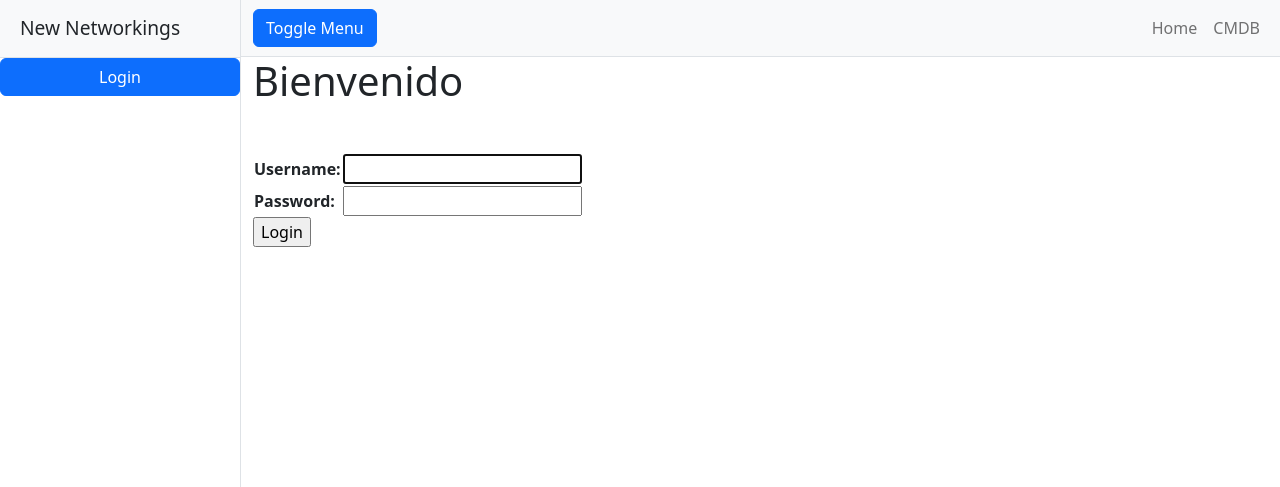
After one commit to sergioxjaque/jaque_sergio_57810, a Django app: page /login/ in a window 1280 px wide. The commit adds this page. Shown: the top 487 px of the page. Run offline with Django 5.2, Linux system fonts and the light colour scheme; some libraries are stand-ins or nearby versions.

Commit message:
Se habilito la proteccion de las funciones del panel con login de usuario

```diff
--- a/mynetapp/entidades/templates/entidades/index.html
+++ b/mynetapp/entidades/templates/entidades/index.html
@@ -20,13 +20,23 @@
             <div class="border-end bg-white" id="sidebar-wrapper">
                 <div class="sidebar-heading border-bottom bg-light">New Networkings</div>
                 <div class="list-group list-group-flush">
+
+            {% if user.is_authenticated %}
+
                     <a class="list-group-item list-group-item-action list-group-item-light p-3" href="{% url 'hosts' %}">Hosts</a>
                     <a class="list-group-item list-group-item-action list-group-item-light p-3" href="{% url 'vlans' %}">Vlans</a>
                     <a class="list-group-item list-group-item-action list-group-item-light p-3" href="{% url 'owners' %}">Owners</a>
                     <a class="list-group-item list-group-item-action list-group-item-light p-3" href="{% url 'torresops' %}">Torres</a>
                     <a class="list-group-item list-group-item-action list-group-item-light p-3" href="{% url 'acerca' %}">acerca</a>
+                    <p style="color:blue"> [{{user.first_name}} {{user.last_name}}]</p>
 
+
+            {% else %}
+                <a class="btn btn-primary" href="{% url 'login' %}">Login</a>
+
+            {% endif %}
                 </div>
+
             </div>
             <!-- Page content wrapper-->
             <div id="page-content-wrapper">
--- /dev/null
+++ b/mynetapp/entidades/templates/entidades/login.html
@@ -0,0 +1,19 @@
+{% extends "entidades/index.html" %}
+
+
+{% block titulo %}
+<h1 class="mb-5">Bienvenido</h1>
+{% endblock titulo %}
+
+
+{% block contenido %}
+
+<form action="" method="post">
+    {% csrf_token %}
+    <table>
+        {{ form.as_table }}
+    </table>
+    <input type="submit" value="Login">
+</form>
+
+{% endblock contenido %}
--- a/mynetapp/entidades/urls.py
+++ b/mynetapp/entidades/urls.py
@@ -40,5 +40,12 @@ urlpatterns = [
     path('torresopsUpdate/<int:pk>/', TorresOpsUpdate.as_view(), name="torresopsUpdate"),
     path('torresopsDelete/<int:pk>/', TorresOpsDelete.as_view(), name="torresopsDelete"),
 
+
+# _________________________________________________________________
+### LOGIN/OUT
+    path('login/', loginRequest, name="login"),
+   # path('logout/', LogoutView.as_view(template_name="entidades/logout.html"), name="logout"),
+   # path('registro/', register, name="registro"),
+
 #________________________________________________________
 ]
--- a/mynetapp/entidades/views.py
+++ b/mynetapp/entidades/views.py
@@ -1,4 +1,4 @@
-from django.shortcuts import render
+from django.shortcuts import render, redirect
 
 from django.urls import reverse_lazy
 from .models import *
@@ -9,6 +9,12 @@ from django.views.generic import CreateView
 from django.views.generic import UpdateView
 from django.views.generic import DeleteView
 
+from django.contrib.auth import login, authenticate
+from django.contrib.auth.forms import AuthenticationForm
+
+from django.contrib.auth.mixins import LoginRequiredMixin
+from django.contrib.auth.decorators import login_required
+
 ### FUNCIONES SIMPLES
 
 def home(request):
@@ -18,15 +24,12 @@ def hosts(request):
      contexto = {"hosts": Hosts.objects.all()}
      return render(request, "entidades/hosts.html", contexto)
 
-
-
 def torresops(request):
     contexto = {"torresops": TorresOps.objects.all()}
     return render(request, "entidades/torresops.html", contexto)
 
 def acerca(request):
     return render(request, "entidades/acerca.html")
-
 
 ###------------- FORMS & ACCIONES POR ENTIDAD -------------
 ### HOSTS
@@ -143,3 +146,24 @@ class TorresOpsUpdate(UpdateView):
 class TorresOpsDelete(DeleteView):
     model = TorresOps
     success_url = reverse_lazy("torres")
+
+
+
+# _________________________________________________________________
+### LOGIN/OUT
+
+def loginRequest(request):
+    if request.method == "POST":
+        usuario = request.POST["username"]
+        clave = request.POST["password"]
+        user = authenticate(request, username=usuario, password=clave)
+        if user is not None:
+            login(request, user)
+            return render(request, "entidades/index.html")
+        else:
+            return redirect(reverse_lazy('login'))
+
+    else:
+        miForm = AuthenticationForm()
+
+    return render(request, "entidades/login.html", {"form": miForm})
```
Also changed, not shown: mynetapp/networking2.db.
